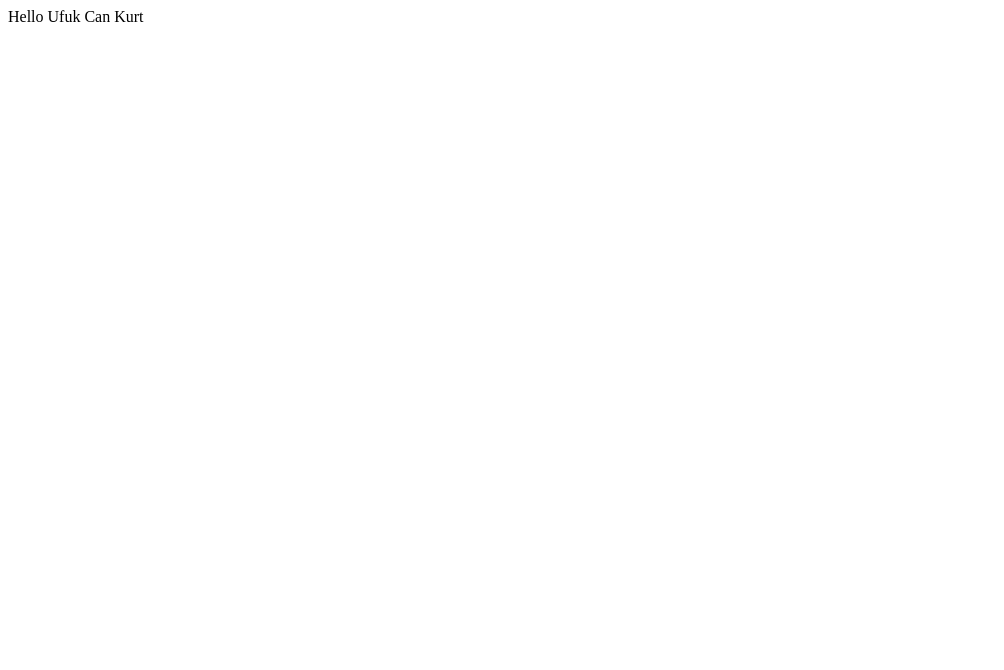
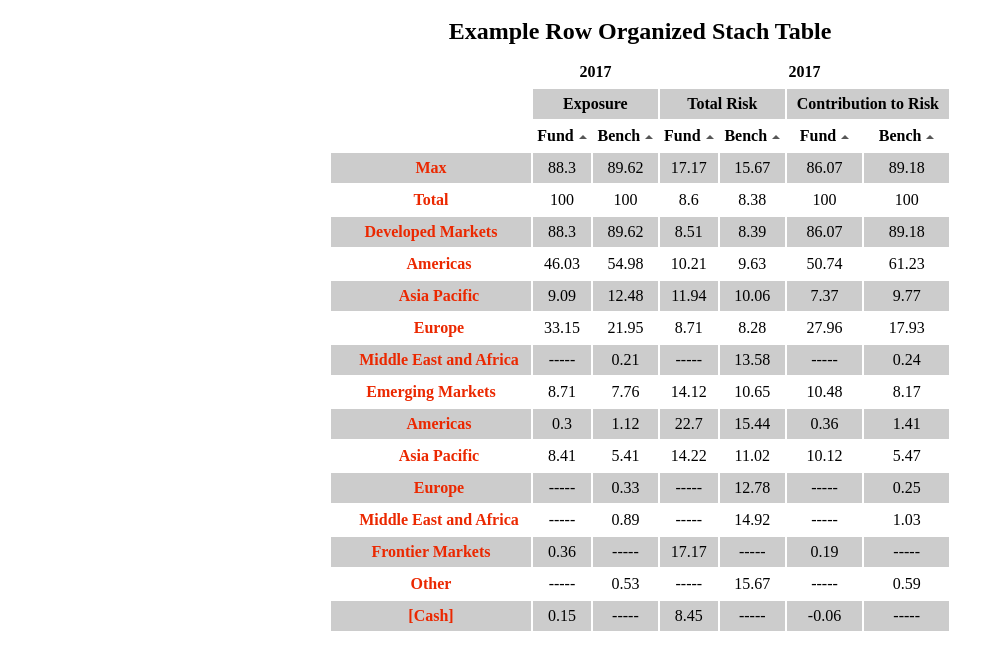
Before and after one commit to softeria-test/ufuk-vue-grid-component, a Vue app: page / in a window 1280 px wide. Shown: the top 670 px of the page, without its empty margins (0-1004 px from the left). Built offline with nearby package versions, Linux system fonts and the light colour scheme.

Commit message:
feat(views): update home view

```diff
--- a/src/views/HomeView.vue
+++ b/src/views/HomeView.vue
@@ -1,10 +1,29 @@
 <template>
-  <div>Hello Ufuk Can Kurt</div>
+  <div class="home">
+    <GridComp :table="table" />
+  </div>
 </template>
 
-<script>
-export default {};
+<script setup lang="ts">
+import { ref } from "vue";
+
+// @ is an alias to /src
+import { factset as stach } from "@/stach-sdk";
+import GridComp from "@/components/GridComp/GridComp.vue"; // NOSONAR
+
+type ITable = stach.protobuf.stach.v2.RowOrganizedPackage.ITable;
+
+const table = ref<ITable | null>(null);
+
+fetch("stach-row-organized-package.json")
+  .then((stachDataRaw) => {
+    return stachDataRaw.json();
+  })
+  .then((stachRowOrganizedPackage) => {
+    table.value = stachRowOrganizedPackage.tables.main as unknown as ITable;
+  });
 </script>
+
 
 <style scoped>
 </style>
```
